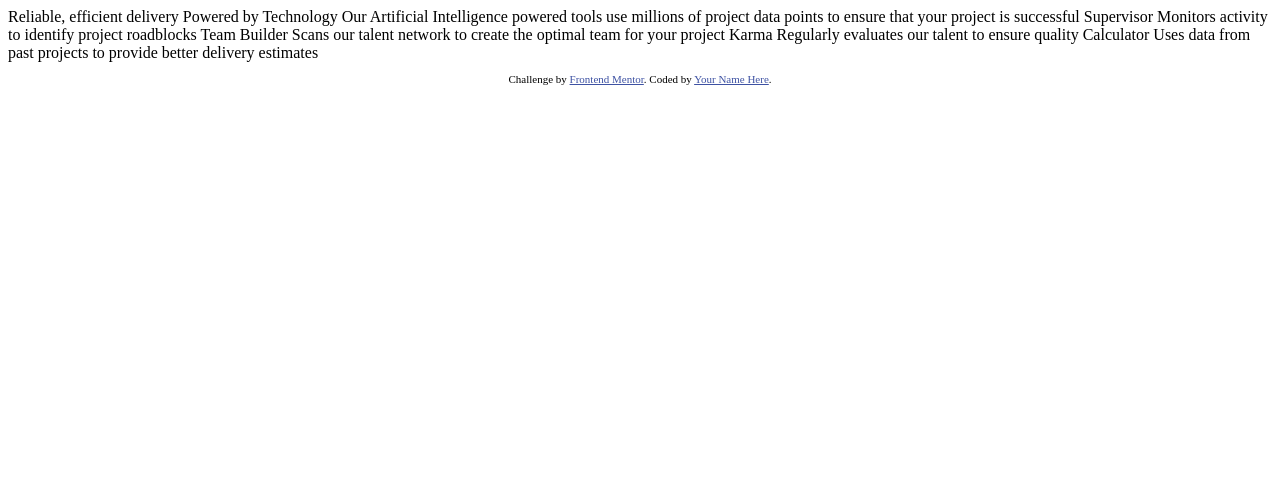
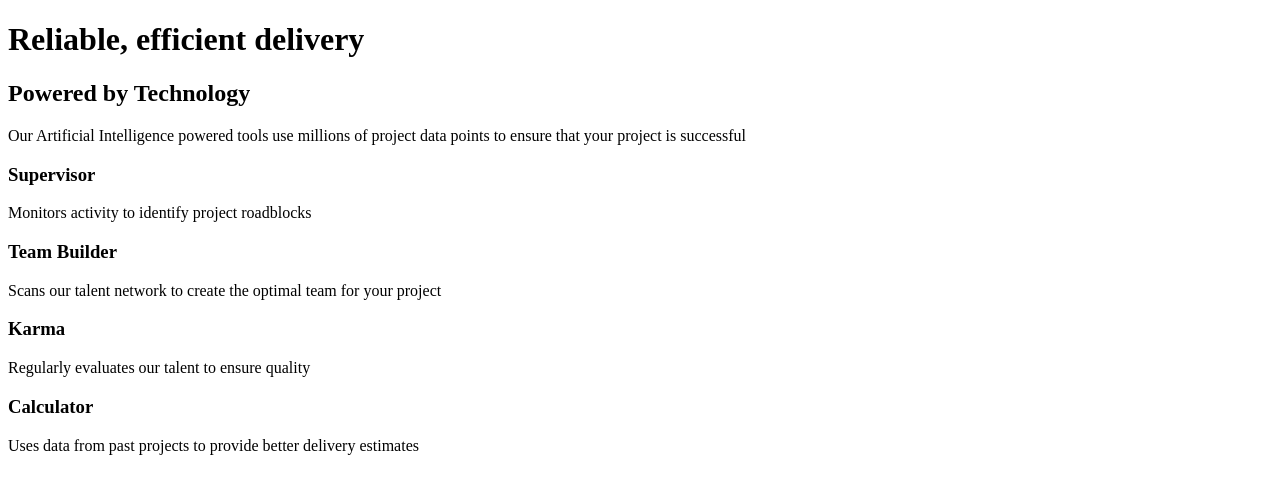
Before and after one commit to sandovalmelo/four-card-section, a plain HTML site: page index.html in a window 1280 px wide. Drawn offline with Linux system fonts and the light colour scheme.

Commit message:
add html structure

```diff
--- a/index.html
+++ b/index.html
@@ -5,51 +5,40 @@
   <meta charset="UTF-8">
   <meta name="viewport" content="width=device-width, initial-scale=1.0">
   <!-- displays site properly based on user's device -->
-
   <link rel="icon" type="image/png" sizes="32x32" href="./images/favicon-32x32.png">
-
-  <title>Frontend Mentor | Four card feature section</title>
-
-  <!-- Feel free to remove these styles or customise in your own stylesheet 👍 -->
-  <style>
-    .attribution {
-      font-size: 11px;
-      text-align: center;
-    }
-
-    .attribution a {
-      color: hsl(228, 45%, 44%);
-    }
-  </style>
+  <title>Four Card Feature Section</title>
 </head>
 
 <body>
+  <main>
+    <h1 class="main-title">Reliable, efficient delivery</h1>
+    <h2 class="main-subtitle">Powered by Technology</h2>
 
-  Reliable, efficient delivery
-  Powered by Technology
+    <p class="main-text">Our Artificial Intelligence powered tools use millions of project data points
+      to ensure that your project is successful</p>
 
-  Our Artificial Intelligence powered tools use millions of project data points
-  to ensure that your project is successful
+    <div class="cards-container">
+      <div class="card">
+        <h3 class="card-title">Supervisor</h3>
+        <p class="card-text">Monitors activity to identify project roadblocks</p>
+      </div>
 
-  Supervisor
-  Monitors activity to identify project roadblocks
+      <div class="card">
+        <h3 class="card-title">Team Builder</h3>
+        <p class="card-text">Scans our talent network to create the optimal team for your project</p>
+      </div>
 
-  Team Builder
-  Scans our talent network to create the optimal team for your project
+      <div class="card">
+        <h3 class="card-title">Karma</h3>
+        <p class="card-text">Regularly evaluates our talent to ensure quality</p>
+      </div>
 
-  Karma
-  Regularly evaluates our talent to ensure quality
-
-  Calculator
-  Uses data from past projects to provide better delivery estimates
-
-
-  <footer>
-    <p class="attribution">
-      Challenge by <a href="https://www.frontendmentor.io?ref=challenge" target="_blank">Frontend Mentor</a>.
-      Coded by <a href="#">Your Name Here</a>.
-    </p>
-  </footer>
+      <div class="card">
+        <h3 class="card-title">Calculator</h3>
+        <p class="card-text">Uses data from past projects to provide better delivery estimates</p>
+      </div>
+    </div>
+  </main>
 </body>
 
 </html>
```
